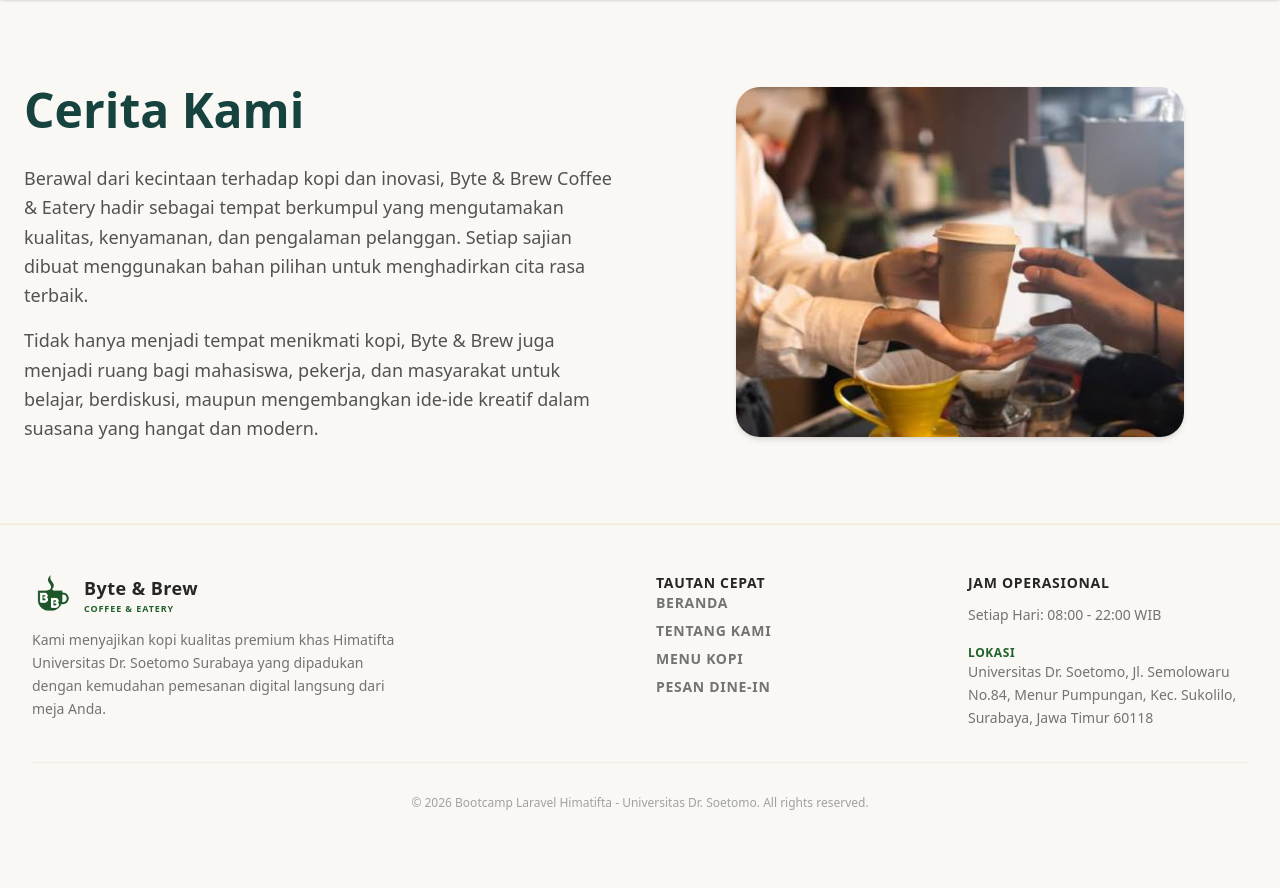
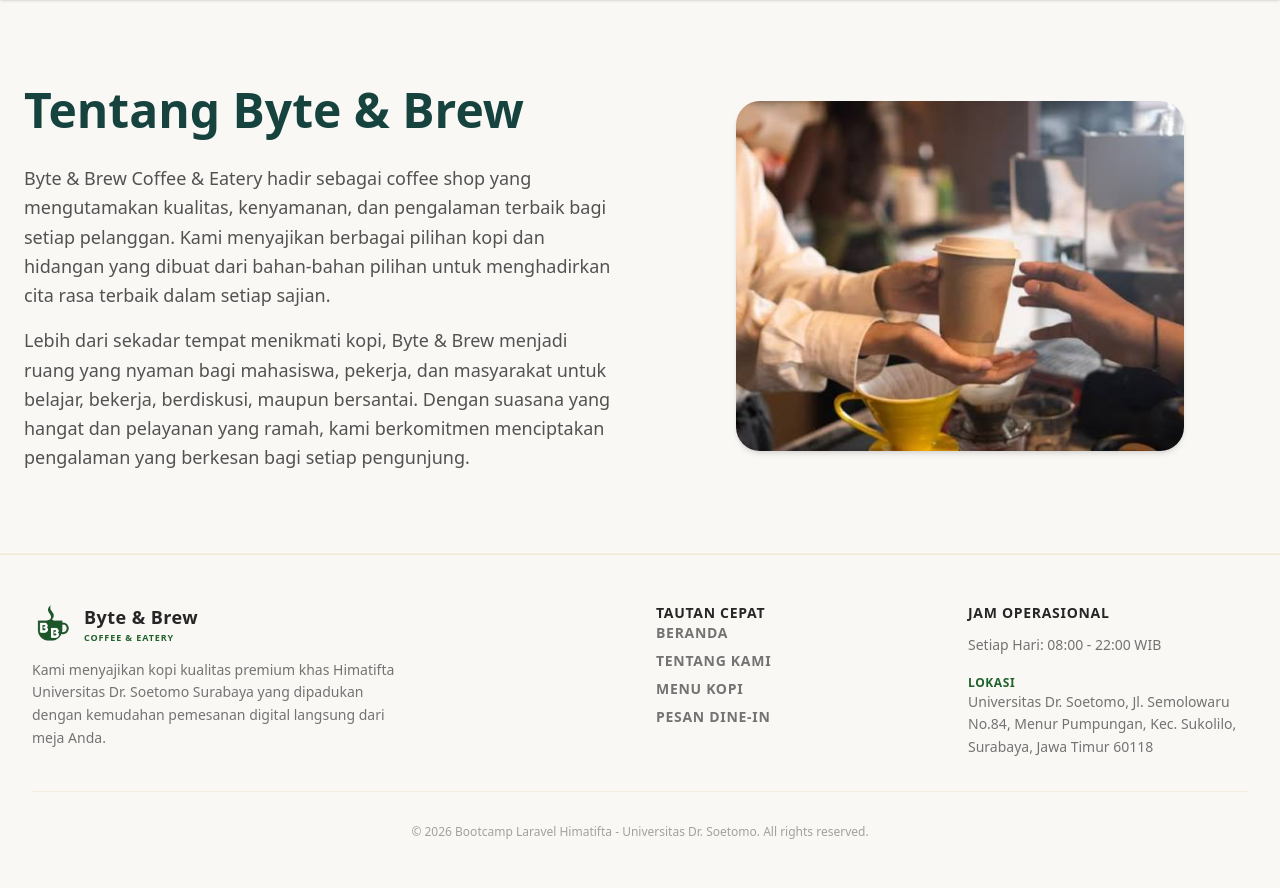
Before and after one commit to mikeberek14-bit/myproject, a Laravel app: page /about in a window 1280 px wide. Shown: the part 81-969 px from the top of the page. Before the commit the page ends 891 px from the top, so only its background shows below. Run offline with Laravel 12, Linux system fonts and the light colour scheme; style sheets or scripts are compiled from the project's sources.

Commit message:
Mengubah judul about

```diff
--- a/resources/views/about.blade.php
+++ b/resources/views/about.blade.php
@@ -12,16 +12,16 @@
             <div class="space-y-6 text-left">
                 <!-- Judul -->
                 <h1 class="text-4xl md:text-5xl font-extrabold text-[#17433F] leading-tight">
-                Cerita Kami
+                Tentang Byte & Brew
                 </h1>
 
 
                 <div class="space-y-4 text-neutral-600 text-lg leading-relaxed">
                     <p>
-                        Berawal dari kecintaan terhadap kopi dan inovasi, Byte & Brew Coffee & Eatery hadir sebagai tempat berkumpul yang mengutamakan kualitas, kenyamanan, dan pengalaman pelanggan. Setiap sajian dibuat menggunakan bahan pilihan untuk menghadirkan cita rasa terbaik.
+                           Byte & Brew Coffee & Eatery hadir sebagai coffee shop yang mengutamakan kualitas, kenyamanan, dan pengalaman terbaik bagi setiap pelanggan. Kami menyajikan berbagai pilihan kopi dan hidangan yang dibuat dari bahan-bahan pilihan untuk menghadirkan cita rasa terbaik dalam setiap sajian.
                     </p>
                     <p>
-                      Tidak hanya menjadi tempat menikmati kopi, Byte & Brew juga menjadi ruang bagi mahasiswa, pekerja, dan masyarakat untuk belajar, berdiskusi, maupun mengembangkan ide-ide kreatif dalam suasana yang hangat dan modern.
+                        Lebih dari sekadar tempat menikmati kopi, Byte & Brew menjadi ruang yang nyaman bagi mahasiswa, pekerja, dan masyarakat untuk belajar, bekerja, berdiskusi, maupun bersantai. Dengan suasana yang hangat dan pelayanan yang ramah, kami berkomitmen menciptakan pengalaman yang berkesan bagi setiap pengunjung.
                     </p>
                 </div>
             </div>
```
